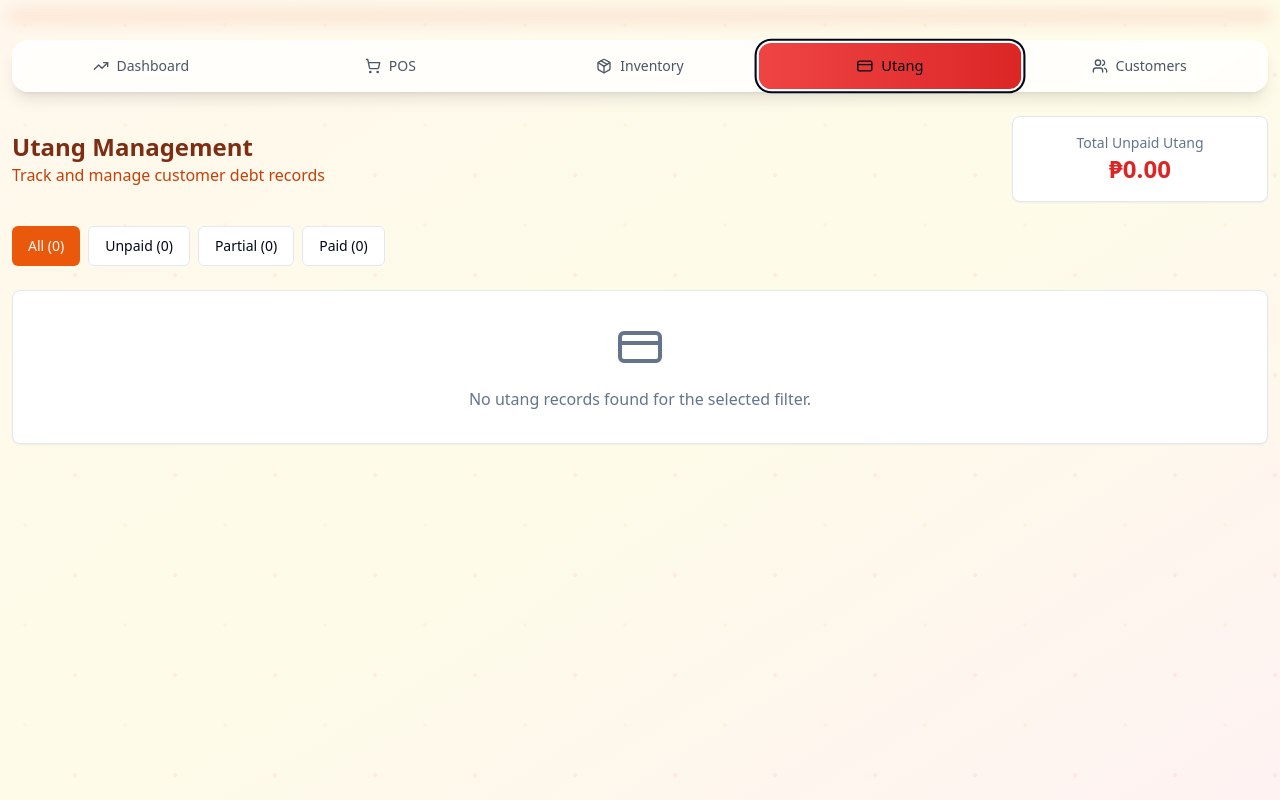
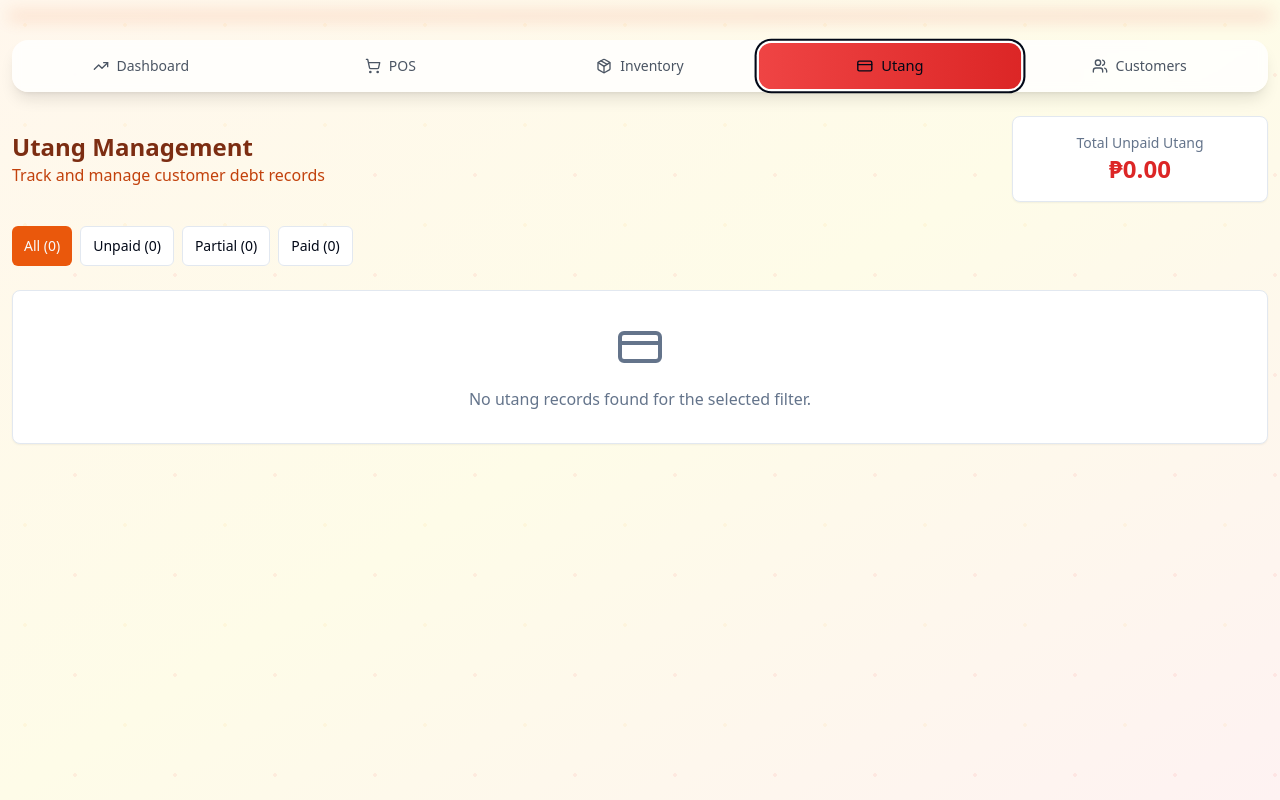
Before and after one commit to jsephandrade/tindahan-utang-tracker, a React (Vite) app: page / in a window 1280 px wide. Both pictures are taken after a click on the tab "Utang". Built offline with nearby package versions, Linux system fonts and the light colour scheme.

Commit message:
Fix: UtangManagement Paid button overlap
Adjusted the layout in UtangManagement to prevent the "Paid" button from overlapping with other elements.

```diff
--- a/src/components/UtangManagement.tsx
+++ b/src/components/UtangManagement.tsx
@@ -1,4 +1,3 @@
-
 import { useState } from "react";
 import { Card, CardContent, CardHeader, CardTitle } from "@/components/ui/card";
 import { Button } from "@/components/ui/button";
@@ -113,34 +112,34 @@ const UtangManagement = () => {
       </div>
 
       {/* Filters */}
-      <div className="flex gap-2">
+      <div className="flex flex-wrap gap-2">
         <Button
           variant={filterStatus === 'all' ? 'default' : 'outline'}
           onClick={() => setFilterStatus('all')}
-          className={filterStatus === 'all' ? 'bg-orange-600 hover:bg-orange-700' : ''}
+          className={`flex-shrink-0 min-w-0 px-3 py-2 ${filterStatus === 'all' ? 'bg-orange-600 hover:bg-orange-700' : ''}`}
         >
-          All ({utangRecords.length})
+          <span className="whitespace-nowrap">All ({utangRecords.length})</span>
         </Button>
         <Button
           variant={filterStatus === 'unpaid' ? 'default' : 'outline'}
           onClick={() => setFilterStatus('unpaid')}
-          className={filterStatus === 'unpaid' ? 'bg-red-600 hover:bg-red-700' : ''}
+          className={`flex-shrink-0 min-w-0 px-3 py-2 ${filterStatus === 'unpaid' ? 'bg-red-600 hover:bg-red-700' : ''}`}
         >
-          Unpaid ({utangRecords.filter(r => r.status === 'unpaid').length})
+          <span className="whitespace-nowrap">Unpaid ({utangRecords.filter(r => r.status === 'unpaid').length})</span>
         </Button>
         <Button
           variant={filterStatus === 'partial' ? 'default' : 'outline'}
           onClick={() => setFilterStatus('partial')}
-          className={filterStatus === 'partial' ? 'bg-yellow-600 hover:bg-yellow-700' : ''}
+          className={`flex-shrink-0 min-w-0 px-3 py-2 ${filterStatus === 'partial' ? 'bg-yellow-600 hover:bg-yellow-700' : ''}`}
         >
-          Partial ({utangRecords.filter(r => r.status === 'partial').length})
+          <span className="whitespace-nowrap">Partial ({utangRecords.filter(r => r.status === 'partial').length})</span>
         </Button>
         <Button
           variant={filterStatus === 'paid' ? 'default' : 'outline'}
           onClick={() => setFilterStatus('paid')}
-          className={filterStatus === 'paid' ? 'bg-green-600 hover:bg-green-700' : ''}
+          className={`flex-shrink-0 min-w-0 px-3 py-2 ${filterStatus === 'paid' ? 'bg-green-600 hover:bg-green-700' : ''}`}
         >
-          Paid ({utangRecords.filter(r => r.status === 'paid').length})
+          <span className="whitespace-nowrap">Paid ({utangRecords.filter(r => r.status === 'paid').length})</span>
         </Button>
       </div>
 
```
